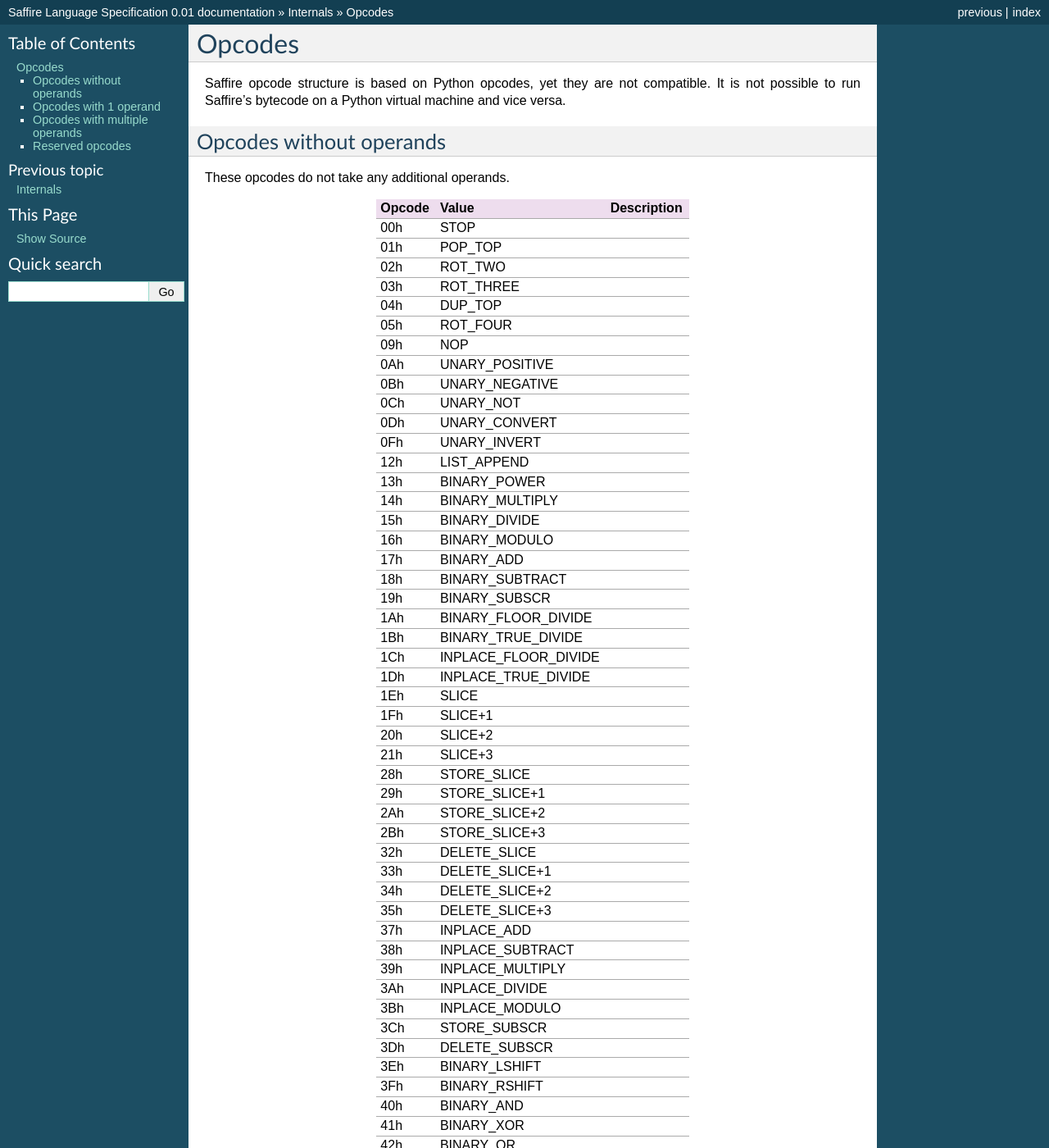
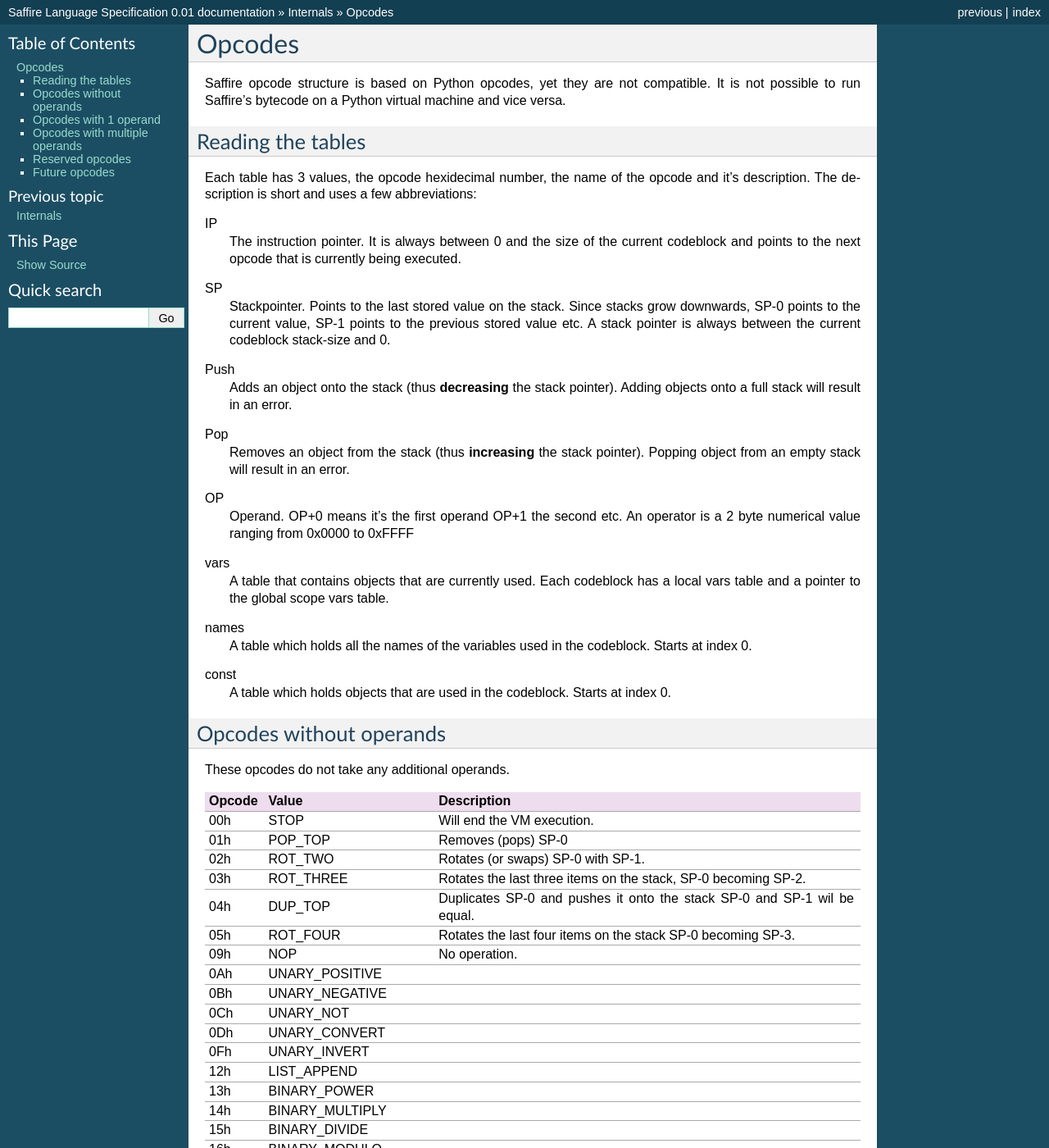
Before and after one commit to saffire/language-specification, a Sphinx documentation site: the page built from source/internals/opcodes.rst, in a window 1280 px wide and 1400 px high. Shown: the whole window at 82% size. Built offline with Sphinx 7.4.7, drawn with Linux system fonts in a browser that asks for light colours; some of the changed text lies outside the part shown.

Commit message:
Added more text

```diff
--- a/source/internals/opcodes.rst
+++ b/source/internals/opcodes.rst
@@ -4,6 +4,37 @@
 
 Saffire opcode structure is based on Python opcodes, yet they are not compatible. It is not possible to run Saffire's
 bytecode on a Python virtual machine and vice versa.
+
+------------------
+Reading the tables
+------------------
+Each table has 3 values, the opcode hexidecimal number, the name of the opcode and it's description. The description is
+short and uses a few abbreviations:
+
+IP
+    The instruction pointer. It is always between 0 and the size of the current codeblock and points to the next
+    opcode that is currently being executed.
+SP
+    Stackpointer. Points to the last stored value on the stack. Since stacks grow downwards, SP-0 points to the current
+    value, SP-1 points to the previous stored value etc. A stack pointer is always between the current codeblock
+    stack-size and 0.
+Push
+    Adds an object onto the stack (thus **decreasing** the stack pointer). Adding objects onto a full stack will result
+    in an error.
+Pop
+    Removes an object from the stack (thus **increasing** the stack pointer). Popping object from an empty stack will
+    result in an error.
+OP
+    Operand. OP+0 means it's the first operand OP+1 the second etc. An operator is a 2 byte numerical value ranging from
+    0x0000 to 0xFFFF
+vars
+    A table that contains objects that are currently used. Each codeblock has a local vars table and a pointer to the
+    global scope vars table.
+names
+    A table which holds all the names of the variables used in the codeblock. Starts at index 0.
+const
+    A table which holds objects that are used in the codeblock. Starts at index 0.
+
 
 
 ------------------------
@@ -14,13 +45,13 @@
 ======     ====================     ==========================================
 Opcode     Value                    Description
 ======     ====================     ==========================================
-00h        STOP
-01h        POP_TOP
-02h        ROT_TWO
-03h        ROT_THREE
-04h        DUP_TOP
-05h        ROT_FOUR
-09h        NOP
+00h        STOP                     Will end the VM execution.
+01h        POP_TOP                  Removes (pops) SP-0
+02h        ROT_TWO                  Rotates (or swaps) SP-0 with SP-1.
+03h        ROT_THREE                Rotates the last three items on the stack, SP-0 becoming SP-2.
+04h        DUP_TOP                  Duplicates SP-0 and pushes it onto the stack SP-0 and SP-1 wil be equal.
+05h        ROT_FOUR                 Rotates the last four items on the stack SP-0 becoming SP-3.
+09h        NOP                      No operation.
 0Ah        UNARY_POSITIVE
 0Bh        UNARY_NEGATIVE
 0Ch        UNARY_NOT
@@ -94,28 +125,35 @@
 ======     ====================     ==========================================
 Opcode     Value                    Description
 ======     ====================     ==========================================
-80h        STORE_NAME
-81h        DELETE_NAME
+80h        STORE_NAME               Stores SP-0 into a variable. The name of the var is found in names[OP+0]. Can be
+                                    stored as a global or local.
+81h        DELETE_NAME              Clears global or local vars[OP+0].
 82h        UNPACK_SEQUENCE
 82h        FOR_ITER
 5Fh        STORE_ATTR
 60h        DELETE_ATTR
-61h        STORE_GLOBAL
-62h        DELETE_GLOBAL
-63h        DUP_TOPX
-64h        LOAD_CONST
-65h        LOAD_NAME
+61h        STORE_GLOBAL             Stores SP-0 into a global variable. Name is found in vars[OP+0]
+62h        DELETE_GLOBAL            Clears global vars[OP+0]
+63h        DUP_TOPX                 Duplicate SP-0 OP+0 times onto the stack. DUP_TOP is equal to DUP_TOPX[1].
+64h        LOAD_CONST               Create const[OP+0] object and push onto the stack.
+65h        LOAD_NAME                Loads vars[OP+0] and push onto the stack.
+??h        BUILD_DATASTRUCTURE      Creates a datastructure with OP+0 elements. SP-0 points to the name of the
+                                    datastructure, while SP-N are the element tuples. Pushes back a datastructure object.
 66h        BUILD_TUPLE
-67h        BUILD_LIST
-68h        BUILD_MAP
+67h        BUILD_LIST               Same as BUILD_DATASTRUCTURE, except there is no name of the datastructure pushed
+                                    onto the stack. Implies "list" and SP-0 points to the first element to be added.
+67h        BUILD_HASH               Same as BUILD_DATASTRUCTURE, except there is no name of the datastructure pushed
+                                    onto the stack. Implies "hash" and SP-0 points to the first element to be added.
+67h        BUILD_SET                Same as BUILD_DATASTRUCTURE, except there is no name of the datastructure pushed
+                                    onto the stack. Implies "set" and SP-0 points to the first element to be added.
 69h        LOAD_ATTR
 6Ah        COMPARE_OP
 6Bh        IMPORT_NAME
 6Ch        IMPORT_FROM
-6Eh        JUMP_FORWARD
-6Fh        JUMP_IF_FALSE
-70h        JUMP_IF_TRUE
-71h        JUMP_ABSOLUTE
+6Eh        JUMP_FORWARD             The IP will be increased with OP+0.
+6Fh        JUMP_IF_FALSE            if SP-0 cast to boolean returns false, it will increase IP with OP+0.
+70h        JUMP_IF_TRUE             if SP-0 cast to boolean returns true, it will increase IP with OP+0.
+71h        JUMP_ABSOLUTE            IP will be set to OP+0.
 74h        LOAD_GLOBAL
 77h        CONTINUE_LOOP
 78h        SETUP_LOOP
@@ -139,6 +177,7 @@
 ======     ====================     ==========================================
 
 
+
 ------------------------------
 Opcodes with multiple operands
 ------------------------------
@@ -158,12 +197,32 @@
 ==========      ==============================================================
 
 
+
 ----------------
 Reserved opcodes
 ----------------
+These opcodes should not be used inside Saffire bytecode. When encountered, the VM will halt execution.
 
 ======     ====================     ==========================================
 Opcode     Value                    Description
 ======     ====================     ==========================================
 FFh        <reserved>               Reserved for future use. Can be used as a marker to indicate special opcode cases.
 ======     ====================     ==========================================
+
+
+
+
+--------------
+Future opcodes
+--------------
+Virtual machines should be very simple in setup and this should reflect in the number of opcodes that a virtual machine
+could handle. Normally, having a maximum of 256 different opcodes should be more than adequate for even the most complex
+operations. Still, a virtual machine, just like a computer processor, can "evolve" overtime and accept even more "high-
+end" opcodes. In order to keep the bytecode small, we will keep using only 1 byte opcodes, but have **FFh** reserved for
+extensions.
+
+Later, when 1-byte opcodes has proven not to be enough, we can use FFh as a marker that another opcode byte will follow.
+For instance, the opcodes **FFh 00h** can indicate a future opcode. If even 2 bytes aren't enough, the **FFh** marker can
+be used for even larger sets. **FFh FFh FFh 00h** can be distinguished as a unique opcode in a opcode-set of almost
+**4 million** different opcodes. I think in this case it is safe to say: 4 million different opcodes should be enough
+for everybody.
```
